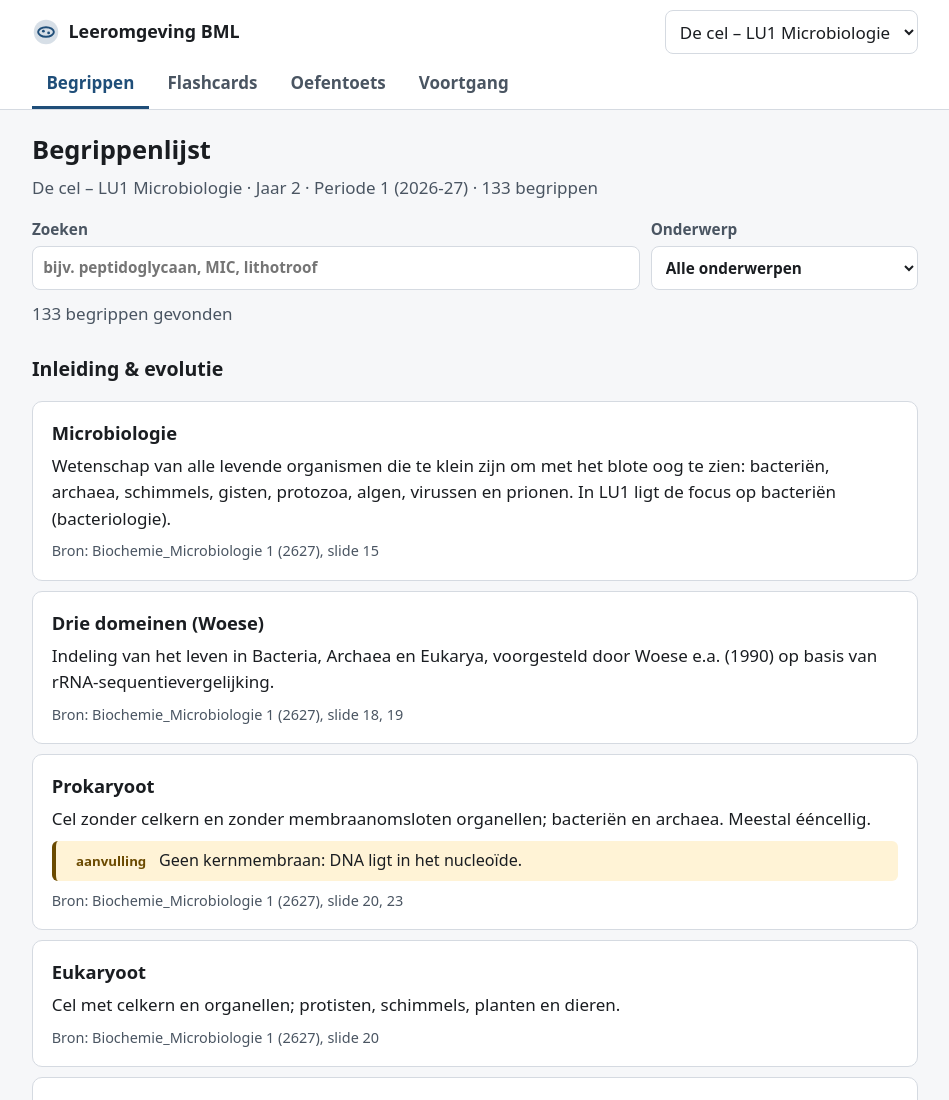
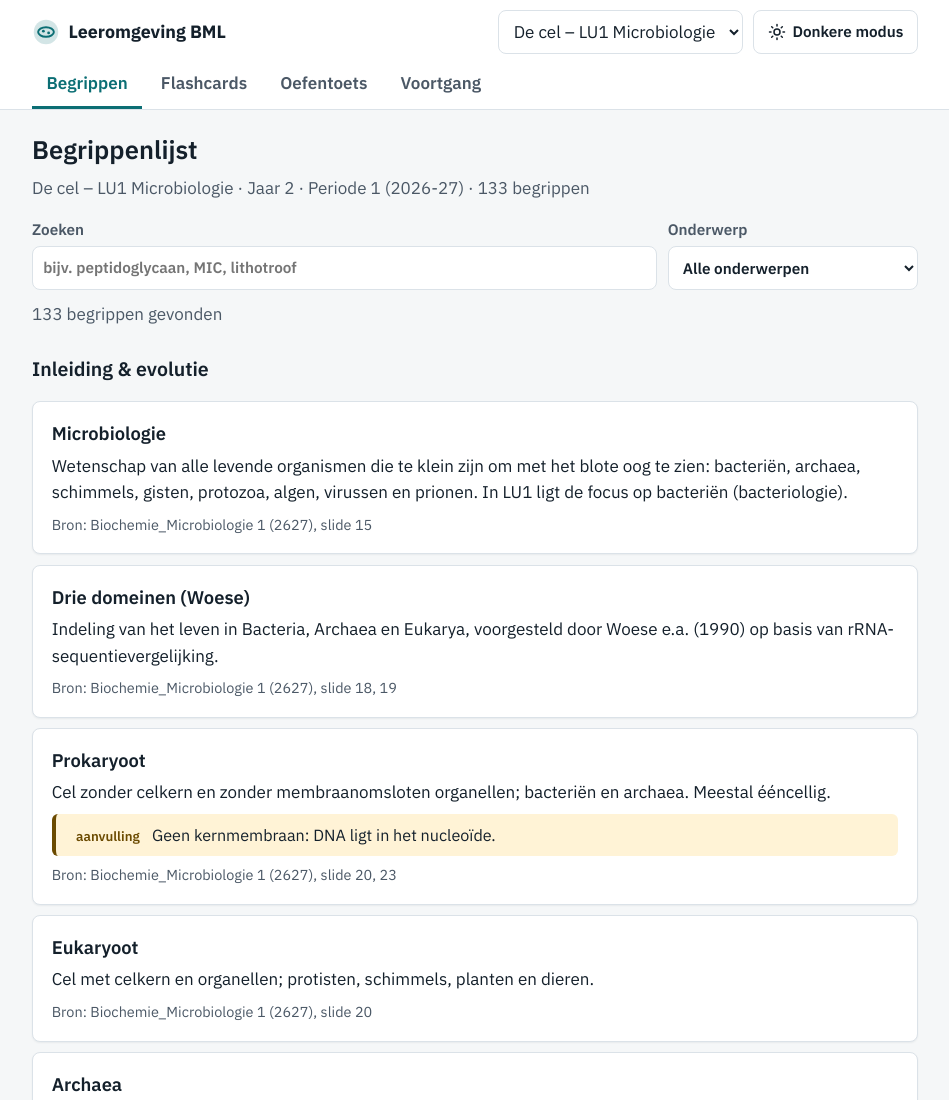
Before and after one commit to svgbml/leeromgeving, a plain HTML site: page index.html in a window 1280 px wide. Shown: the top 1100 px of the page, without its empty margins (165-1114 px from the left). Drawn offline with Linux system fonts and the light colour scheme.

Commit message:
Thema Labwit met donkere modus; geen afleiders die in de vraagtekst staan
Co-Authored-By: Claude Opus 5.5 <noreply@anthropic.com>
Claude-Session: https://claude.ai/code/session_019DuJ5yH6jxTQDVyBNjGc7W

```diff
--- a/app.js
+++ b/app.js
@@ -28,8 +28,27 @@
   }
   function saveProg() { try { localStorage.setItem(key(), JSON.stringify(state.prog)); } catch { /* opslag niet beschikbaar */ } }
 
+  // ---------- thema (Labwit licht/donker) ----------
+  function setupTheme() {
+    const btn = $("#theme"), root = document.documentElement, meta = document.querySelector('meta[name="theme-color"]');
+    const apply = (t, save) => {
+      root.setAttribute("data-theme", t);
+      btn.setAttribute("aria-pressed", String(t === "dark"));
+      meta.setAttribute("content", t === "dark" ? "#0f1719" : "#0b6e74");
+      if (save) { try { localStorage.setItem("leeromgeving:thema", t); } catch {} say(t === "dark" ? "Donkere modus aan" : "Donkere modus uit"); }
+    };
+    apply(root.getAttribute("data-theme") || "light", false);
+    btn.addEventListener("click", () => apply(root.getAttribute("data-theme") === "dark" ? "light" : "dark", true));
+    // Volg het systeem zolang er geen eigen keuze is opgeslagen.
+    matchMedia("(prefers-color-scheme: dark)").addEventListener?.("change", e => {
+      let saved = null; try { saved = localStorage.getItem("leeromgeving:thema"); } catch {}
+      if (!saved) apply(e.matches ? "dark" : "light", false);
+    });
+  }
+
   // ---------- laden ----------
   async function init() {
+    setupTheme();
     try {
       const r = await fetch("data/modules.json");
       state.modules = (await r.json()).modules;
@@ -200,8 +219,11 @@
   }
   function makeQuestion(b) {
     const type = Math.random() < 0.6 ? "uitleg" : "begrip"; // uitleg → kies begrip, of begrip → kies uitleg
-    const same = shuffle(state.data.begrippen.filter(x => x.id !== b.id && x.onderwerp === b.onderwerp));
-    const other = shuffle(state.data.begrippen.filter(x => x.id !== b.id && x.onderwerp !== b.onderwerp));
+    // Geen afleiders waarvan de naam letterlijk in de omschrijving staat (zou verwarrend of verraderlijk zijn).
+    const inText = x => b.uitleg.toLowerCase().includes(x.begrip.toLowerCase().replace(/\s*\(.*\)\s*/g, "").trim());
+    const ok = x => x.id !== b.id && !inText(x);
+    const same = shuffle(state.data.begrippen.filter(x => ok(x) && x.onderwerp === b.onderwerp));
+    const other = shuffle(state.data.begrippen.filter(x => ok(x) && x.onderwerp !== b.onderwerp));
     const distract = [...same, ...other].slice(0, 3);
     const opts = shuffle([b, ...distract]).map(x => ({ id: x.id, text: type === "uitleg" ? x.begrip : x.uitleg }));
     return { id: b.id, type, prompt: type === "uitleg" ? mask(b) : b.begrip, opts, answer: null };
--- a/index.html
+++ b/index.html
@@ -5,7 +5,16 @@
 <meta name="viewport" content="width=device-width, initial-scale=1">
 <title>Leeromgeving BML</title>
 <meta name="description" content="Begrippenlijst, flashcards en oefentoetsen per module, gemaakt uit de collegeslides.">
-<meta name="theme-color" content="#1f4e79">
+<meta name="theme-color" content="#0b6e74">
+<script>
+  // Thema vóór het tekenen zetten (voorkomt flits): opgeslagen keuze, anders systeeminstelling.
+  (function(){var t;try{t=localStorage.getItem("leeromgeving:thema")}catch(e){}
+  if(t!=="light"&&t!=="dark")t=matchMedia("(prefers-color-scheme: dark)").matches?"dark":"light";
+  document.documentElement.setAttribute("data-theme",t);})();
+</script>
+<link rel="preconnect" href="https://fonts.googleapis.com">
+<link rel="preconnect" href="https://fonts.gstatic.com" crossorigin>
+<link href="https://fonts.googleapis.com/css2?family=IBM+Plex+Sans:wght@400;500;600;700&display=swap" rel="stylesheet">
 <link rel="manifest" href="manifest.webmanifest">
 <link rel="icon" href="icon.svg" type="image/svg+xml">
 <link rel="stylesheet" href="style.css">
@@ -18,10 +27,17 @@
       <svg aria-hidden="true" width="28" height="28" viewBox="0 0 32 32"><circle cx="16" cy="16" r="14" fill="currentColor" opacity=".18"/><ellipse cx="16" cy="16" rx="9" ry="5.5" fill="none" stroke="currentColor" stroke-width="2.2"/><circle cx="13" cy="15" r="1.6" fill="currentColor"/><circle cx="19" cy="17" r="1.6" fill="currentColor"/></svg>
       <span>Leeromgeving BML</span>
     </a>
-    <label class="module-pick">
-      <span class="visually-hidden">Module</span>
-      <select id="module" aria-label="Kies module"></select>
-    </label>
+    <div class="top-tools">
+      <label class="module-pick">
+        <span class="visually-hidden">Module</span>
+        <select id="module" aria-label="Kies module"></select>
+      </label>
+      <button type="button" class="theme-btn" id="theme" aria-pressed="false">
+        <svg class="sun" aria-hidden="true" viewBox="0 0 24 24" fill="none" stroke="currentColor" stroke-width="2" stroke-linecap="round"><circle cx="12" cy="12" r="4"/><path d="M12 2v2M12 20v2M4.9 4.9l1.4 1.4M17.7 17.7l1.4 1.4M2 12h2M20 12h2M4.9 19.1l1.4-1.4M17.7 6.3l1.4-1.4"/></svg>
+        <svg class="moon" aria-hidden="true" viewBox="0 0 24 24" fill="none" stroke="currentColor" stroke-width="2" stroke-linecap="round" stroke-linejoin="round"><path d="M21 12.8A9 9 0 1 1 11.2 3a7 7 0 0 0 9.8 9.8z"/></svg>
+        <span>Donkere modus</span>
+      </button>
+    </div>
   </div>
   <nav class="wrap tabs" aria-label="Onderdelen">
     <a href="#/begrippen" data-route="begrippen">Begrippen</a>
--- a/style.css
+++ b/style.css
@@ -1,17 +1,20 @@
+/* Thema: Labwit (licht) + Labwit donker */
 :root{
-  --bg:#f6f7f9; --card:#fff; --ink:#1a1d21; --muted:#4a5562; --line:#d5dae1;
-  --accent:#1f4e79; --accent-ink:#fff; --accent-soft:#e3edf7;
-  --good:#1e6b3a; --good-soft:#e2f2e7; --bad:#a3261b; --bad-soft:#fbe6e3;
+  --bg:#f5f7f8; --card:#fff; --ink:#14202b; --muted:#4b5866; --line:#dbe2e8;
+  --accent:#0b6e74; --accent-ink:#fff; --accent-soft:#e0f0f0; --tag-ink:#0b5459;
+  --good:#1d6b3c; --good-soft:#e2f3e8; --bad:#a32a1f; --bad-soft:#fbe7e4;
   --extra:#6b4a00; --extra-soft:#fff3d6;
-  --radius:10px; --focus:#c45a00;
-  font-family: system-ui,-apple-system,"Segoe UI",Roboto,Arial,sans-serif;
-  font-size: 106.25%; line-height:1.55; color:var(--ink); background:var(--bg);
+  --radius:8px; --focus:#c45a00; --shadow:0 1px 2px rgba(20,32,43,.06);
+  font-family:"IBM Plex Sans",system-ui,-apple-system,"Segoe UI",Roboto,Arial,sans-serif;
+  font-size:106.25%; line-height:1.55; color:var(--ink); background:var(--bg);
+  color-scheme:light;
 }
-@media (prefers-color-scheme:dark){
-  :root{ --bg:#14171b; --card:#1d2127; --ink:#eef1f4; --muted:#b2bcc7; --line:#363d46;
-    --accent:#8cc0ef; --accent-ink:#0d1b28; --accent-soft:#1f3347;
-    --good:#7fd79b; --good-soft:#18301f; --bad:#ff9d92; --bad-soft:#3a1d1a;
-    --extra:#f1cf7c; --extra-soft:#332a12; --focus:#ffb066; }
+:root[data-theme="dark"]{
+  --bg:#0f1719; --card:#172226; --ink:#e8eef0; --muted:#a7b5bb; --line:#2b3a3f;
+  --accent:#5cc6c9; --accent-ink:#052a2c; --accent-soft:#123538; --tag-ink:#86dcde;
+  --good:#86e0a6; --good-soft:#14301f; --bad:#ffa39a; --bad-soft:#3a1c1a;
+  --extra:#f3d27f; --extra-soft:#33290f; --focus:#ffb066; --shadow:none;
+  color-scheme:dark;
 }
 *{box-sizing:border-box}
 body{margin:0;background:var(--bg);color:var(--ink)}
@@ -21,6 +24,7 @@ body{margin:0;background:var(--bg);color:var(--ink)}
 .skip:focus{left:1rem}
 :focus-visible{outline:3px solid var(--focus);outline-offset:2px;border-radius:4px}
 a{color:var(--accent)}
+h1,h2,h3,.brand{font-weight:600}
 h1{font-size:1.5rem;margin:1.2rem 0 .3rem} h2{font-size:1.15rem;margin:1.2rem 0 .5rem}
 .sub{color:var(--muted);margin:0 0 1rem}
 
@@ -42,10 +46,10 @@ select,input[type=search],input[type=number]{font:inherit;color:var(--ink);backg
 .field{display:flex;flex-direction:column;gap:.25rem;font-size:.9rem;color:var(--muted);font-weight:600}
 .field.grow{flex:1;min-width:200px}
 
-.card{background:var(--card);border:1px solid var(--line);border-radius:var(--radius);padding:1rem 1.1rem;margin:.6rem 0}
+.card{background:var(--card);border:1px solid var(--line);border-radius:var(--radius);padding:1rem 1.1rem;margin:.6rem 0;box-shadow:var(--shadow)}
 .term{margin:0 0 .3rem;font-size:1.08rem}
 .term-meta{display:flex;gap:.4rem;flex-wrap:wrap;align-items:center;margin-bottom:.4rem}
-.tag{display:inline-block;font-size:.78rem;font-weight:600;padding:.1rem .5rem;border-radius:999px;background:var(--accent-soft);color:var(--accent)}
+.tag{display:inline-block;font-size:.78rem;font-weight:600;padding:.1rem .5rem;border-radius:999px;background:var(--accent-soft);color:var(--tag-ink)}
 .tag-extra{background:var(--extra-soft);color:var(--extra)}
 .extra{background:var(--extra-soft);border-left:4px solid var(--extra);padding:.45rem .7rem;border-radius:6px;margin:.5rem 0 0;font-size:.95rem}
 .src{color:var(--muted);font-size:.85rem;margin:.5rem 0 0}
@@ -92,3 +96,10 @@ td.num{font-variant-numeric:tabular-nums;white-space:nowrap}
   .tabs{gap:0;justify-content:space-between}
   .tabs a{padding:.55rem .45rem;font-size:.92rem}
 }
+
+.top-tools{display:flex;align-items:end;gap:.6rem;flex-wrap:wrap}
+.theme-btn{display:inline-flex;align-items:center;gap:.4rem;font:inherit;font-weight:600;font-size:.9rem;background:var(--card);color:var(--ink);border:1px solid var(--line);border-radius:8px;padding:0 .8rem;min-height:44px;cursor:pointer}
+.theme-btn:hover{border-color:var(--accent)}
+.theme-btn svg{width:18px;height:18px}
+.theme-btn .moon{display:none} :root[data-theme="dark"] .theme-btn .moon{display:inline} :root[data-theme="dark"] .theme-btn .sun{display:none}
+@media (max-width:640px){.top-tools{width:100%}.module-pick{flex:1}}
--- a/sw.js
+++ b/sw.js
@@ -1,5 +1,5 @@
 // Offline-cache: eerst netwerk (altijd nieuwste data), anders cache.
-const C = "leeromgeving-v1";
+const C = "leeromgeving-v2";
 const CORE = ["./", "index.html", "style.css", "app.js", "manifest.webmanifest", "icon.svg", "data/modules.json", "data/de-cel.json"];
 self.addEventListener("install", e => { e.waitUntil(caches.open(C).then(c => c.addAll(CORE))); self.skipWaiting(); });
 self.addEventListener("activate", e => { e.waitUntil(caches.keys().then(ks => Promise.all(ks.filter(k => k !== C).map(k => caches.delete(k))))); self.clients.claim(); });
```
Also changed, not shown: README.md, icon.svg, manifest.webmanifest.
